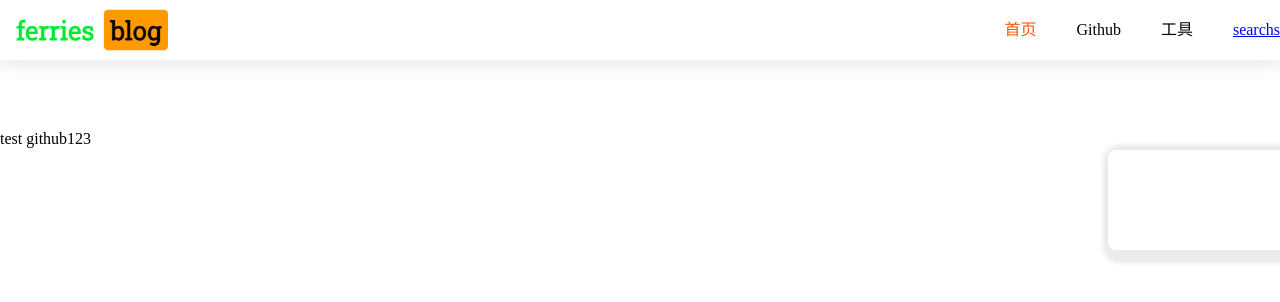
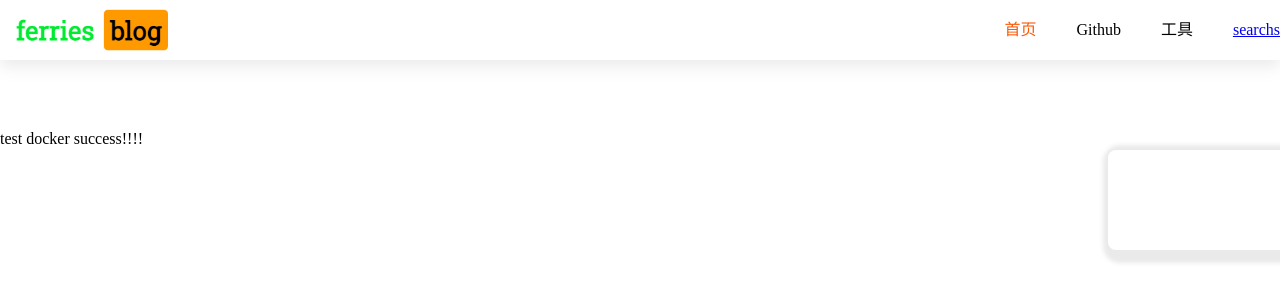
Before and after one commit to ferriesg/blog_fe, a Next.js app: page / in a window 1280 px wide. Shown: the top 302 px of the page. Built offline with nearby package versions, Linux system fonts and the light colour scheme.

Commit message:
change docker

```diff
--- a/pages/index.tsx
+++ b/pages/index.tsx
@@ -34,7 +34,7 @@ function Home(props: any) {
               </BlogItem>
             );
           })} */}
-          test github123
+          test docker success!!!!
         </Box>
         <Box flex={1}>
           <CardItem height="100px"></CardItem>
```
